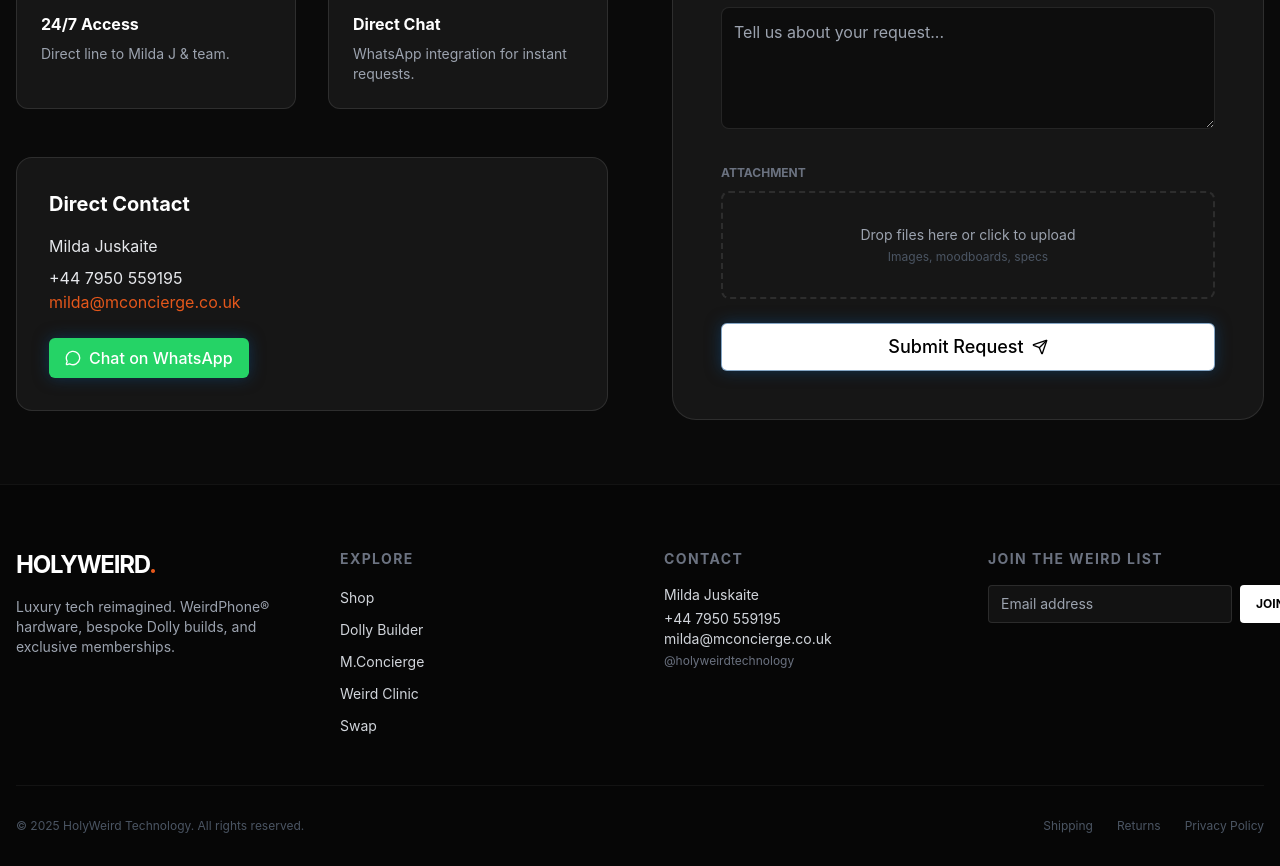
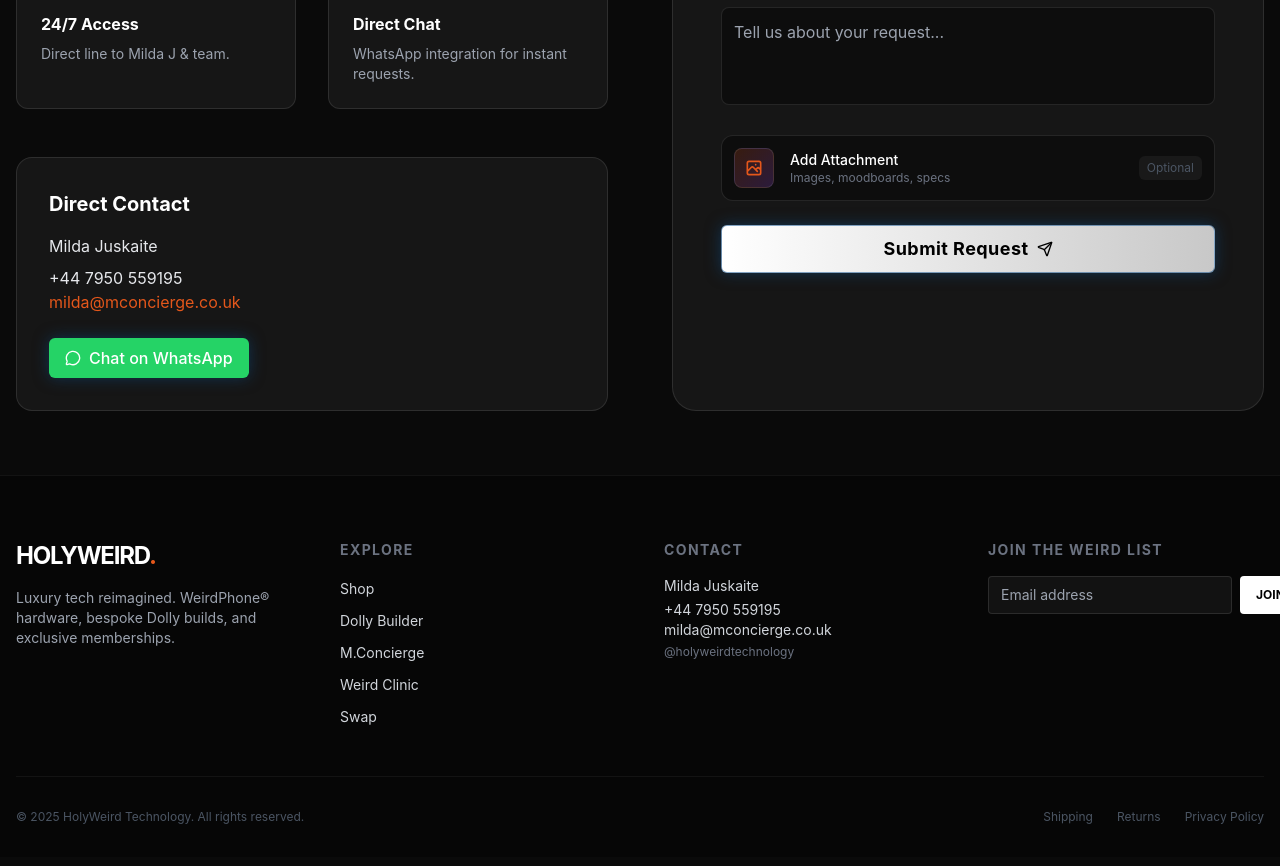
Before and after one commit to Thankswewin/holyweird-shop, a React (Vite) app: page /m-concierge in a window 1280 px wide. Shown: the part 1660-2526 px from the top of the page. Built offline with nearby package versions, Linux system fonts and the light colour scheme; no server answers.

Commit message:
Redesign Concierge form: compact futuristic upload, gradient button

```diff
--- a/src/pages/Concierge.jsx
+++ b/src/pages/Concierge.jsx
@@ -126,19 +126,26 @@
 
                         <div className="space-y-2">
                             <label className="text-xs uppercase font-bold text-gray-500">Message</label>
-                            <textarea rows={4} className="w-full bg-black/40 border border-white/10 rounded-lg p-3 text-white focus:border-weird-orange focus:outline-none transition-colors" placeholder="Tell us about your request..." />
+                            <textarea rows={3} className="w-full bg-black/40 border border-white/10 rounded-lg p-3 text-white focus:border-weird-orange focus:outline-none transition-colors resize-none" placeholder="Tell us about your request..." />
                         </div>
 
-                        <div className="space-y-2">
-                            <label className="text-xs uppercase font-bold text-gray-500">Attachment</label>
-                            <div className="border-2 border-dashed border-white/10 rounded-lg p-8 text-center hover:border-white/30 transition-colors cursor-pointer">
-                                <p className="text-sm text-gray-400">Drop files here or click to upload</p>
-                                <p className="text-xs text-gray-600 mt-1">Images, moodboards, specs</p>
+                        {/* Compact futuristic file upload */}
+                        <div className="flex items-center gap-4 p-3 bg-black/40 rounded-xl border border-white/10 hover:border-white/30 transition-all cursor-pointer group">
+                            <div className="w-10 h-10 rounded-lg bg-gradient-to-br from-weird-orange/20 to-purple-500/20 flex items-center justify-center border border-white/10 group-hover:scale-110 transition-transform">
+                                <svg className="w-5 h-5 text-weird-orange" fill="none" stroke="currentColor" viewBox="0 0 24 24">
+                                    <path strokeLinecap="round" strokeLinejoin="round" strokeWidth={2} d="M4 16l4.586-4.586a2 2 0 012.828 0L16 16m-2-2l1.586-1.586a2 2 0 012.828 0L20 14m-6-6h.01M6 20h12a2 2 0 002-2V6a2 2 0 00-2-2H6a2 2 0 00-2 2v12a2 2 0 002 2z" />
+                                </svg>
                             </div>
+                            <div className="flex-1">
+                                <p className="text-sm text-white font-medium">Add Attachment</p>
+                                <p className="text-xs text-gray-500">Images, moodboards, specs</p>
+                            </div>
+                            <div className="text-xs text-gray-600 px-2 py-1 bg-white/5 rounded-md">Optional</div>
                         </div>
 
-                        <Button size="lg" className="w-full bg-white text-black hover:bg-palladium mt-4">
-                            Submit Request <Send className="w-4 h-4 ml-2" />
+                        <Button size="lg" className="w-full bg-gradient-to-r from-white to-palladium text-black hover:opacity-90 font-bold tracking-wide mt-2 group">
+                            Submit Request
+                            <Send className="w-4 h-4 ml-2 group-hover:translate-x-1 transition-transform" />
                         </Button>
                     </form>
                 </div>
```
